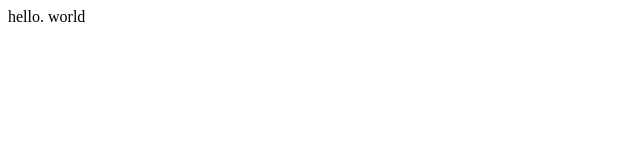
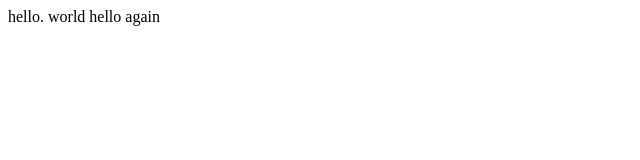
Before and after one commit to 123aya123/lec0, a plain HTML site: page hello.html in a window 1280 px wide. Shown: the full height of the page, 0-640 px from the left. Drawn offline with Linux system fonts and the light colour scheme.

Commit message:
Update hello.html

```diff
--- a/hello.html
+++ b/hello.html
@@ -4,6 +4,6 @@
 <title>my web site</title>
 </head>
 <body>
-hello. world
+hello. world  hello again
 </body>
 </html>
```
